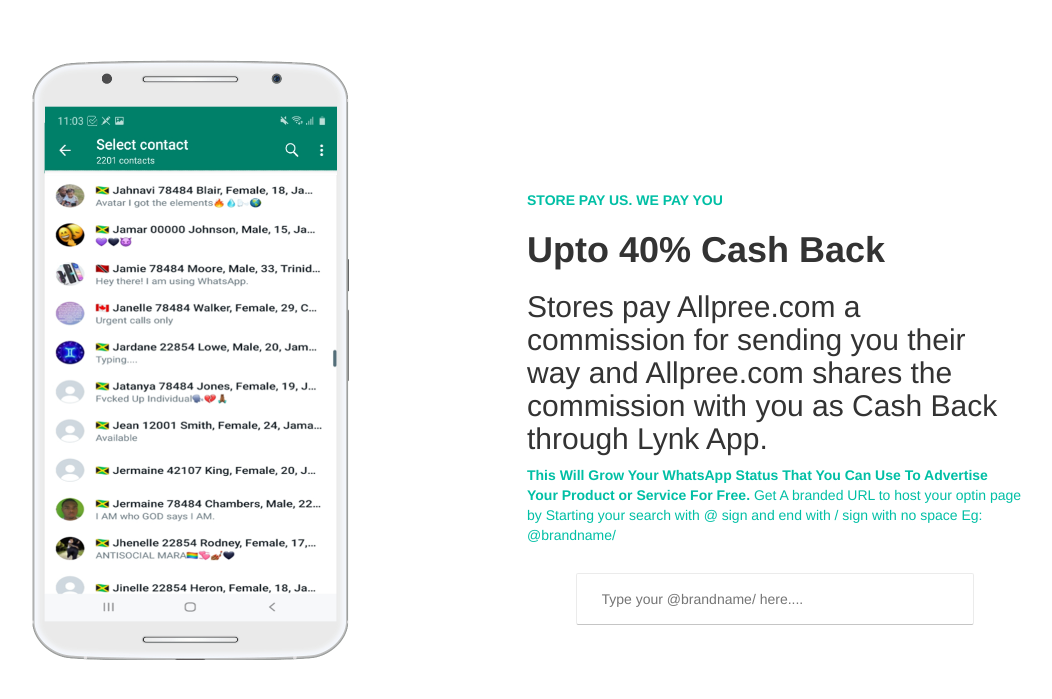
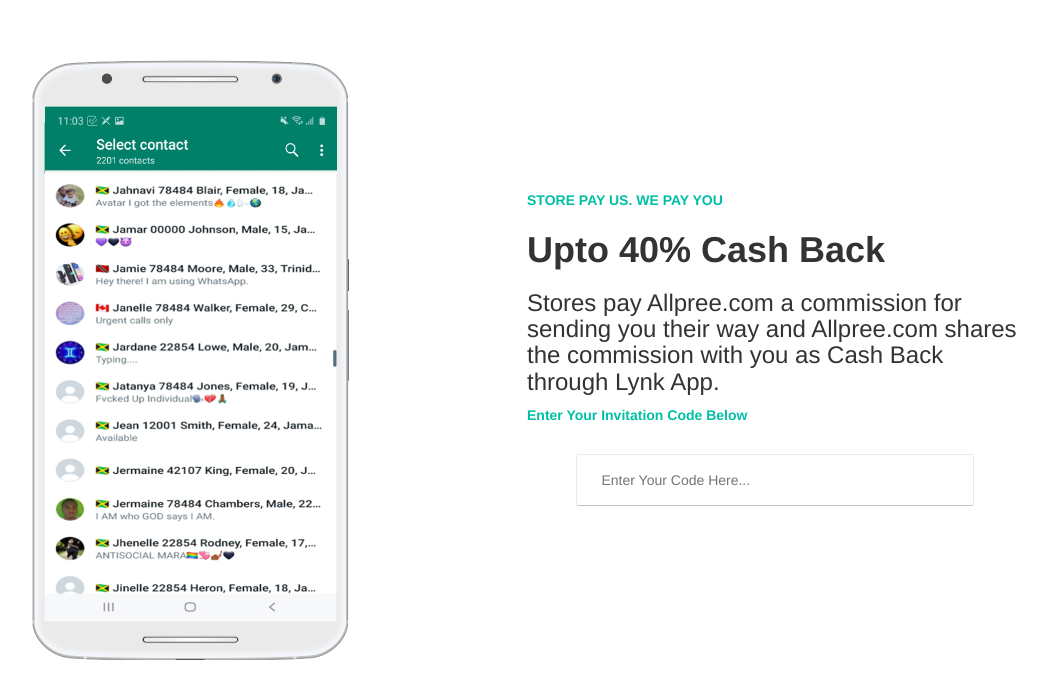
Before and after one commit to allpreegroup/allpreegroup.github.io, a Jekyll site: the page built from index.html, in a window 1280 px wide. Shown: the top 699 px of the page, without its empty margins (158-1210 px from the left). Built offline with Jekyll 4.4.1, drawn with Linux system fonts in a browser that asks for light colours; nearby versions of some CDN libraries.

Commit message:
Update homepage2.html

```diff
--- a/_includes/homepage2.html
+++ b/_includes/homepage2.html
@@ -67,10 +67,10 @@
 			       <p><strong>STORE PAY US. WE PAY YOU</strong></p>
 			       <h1><strong>Upto 40% Cash Back</strong></h1>
 
-			 <h2>Stores pay Allpree.com a commission for sending you their way and Allpree.com shares the commission with you as Cash Back through Lynk App.</h2>
+			 <h3>Stores pay Allpree.com a commission for sending you their way and Allpree.com shares the commission with you as Cash Back through Lynk App.</h3>
 
-			<p><strong>This Will Grow Your WhatsApp Status That You Can Use To Advertise Your Product or Service For Free.</strong>
-			       Get A branded URL to host your optin page by Starting your search with @ sign and end with / sign with no space Eg: @brandname/</p>
+			<p><strong>Enter Your Invitation Code Below</strong>
+			     </p>
 
                           <div class="demo-container">
 
@@ -78,7 +78,7 @@
 
 
 <div id="search-container">
-<input type="text" id="search-input" value="" placeholder="Type your @brandname/ here....">
+<input type="text" id="search-input" value="" placeholder="Enter Your Code Here...">
 	<ul id="results-container"></ul>
 </div>
 </div></div>
@@ -104,8 +104,8 @@
         searchInput: document.getElementById('search-input'),
         resultsContainer: document.getElementById('results-container'),
         json: '/search.json',
-        searchResultTemplate: '<h4>Not available</h4>',
-        noResultsText: '<b>Your @brandname is available</b>. Get it now for one time setup fee of $100USD before someone else does <a href="/">Click Here</a>',
+        searchResultTemplate: '<h4><a href="{url}">{title} Invite You To</a></h4> {snippet} - {date}',
+        noResultsText: 'Results not found!',
         limit: 1,
         fuzzy: false,
         exclude: ['welcome']
```
